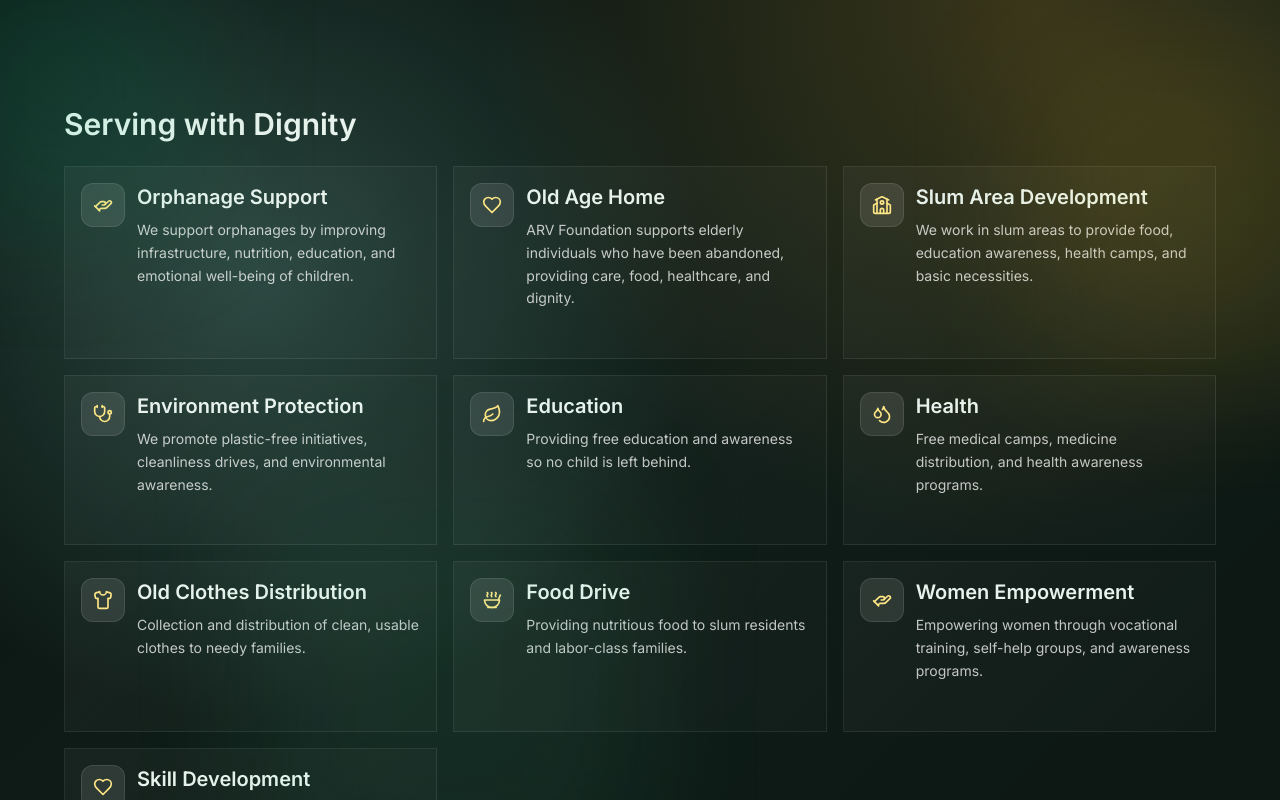
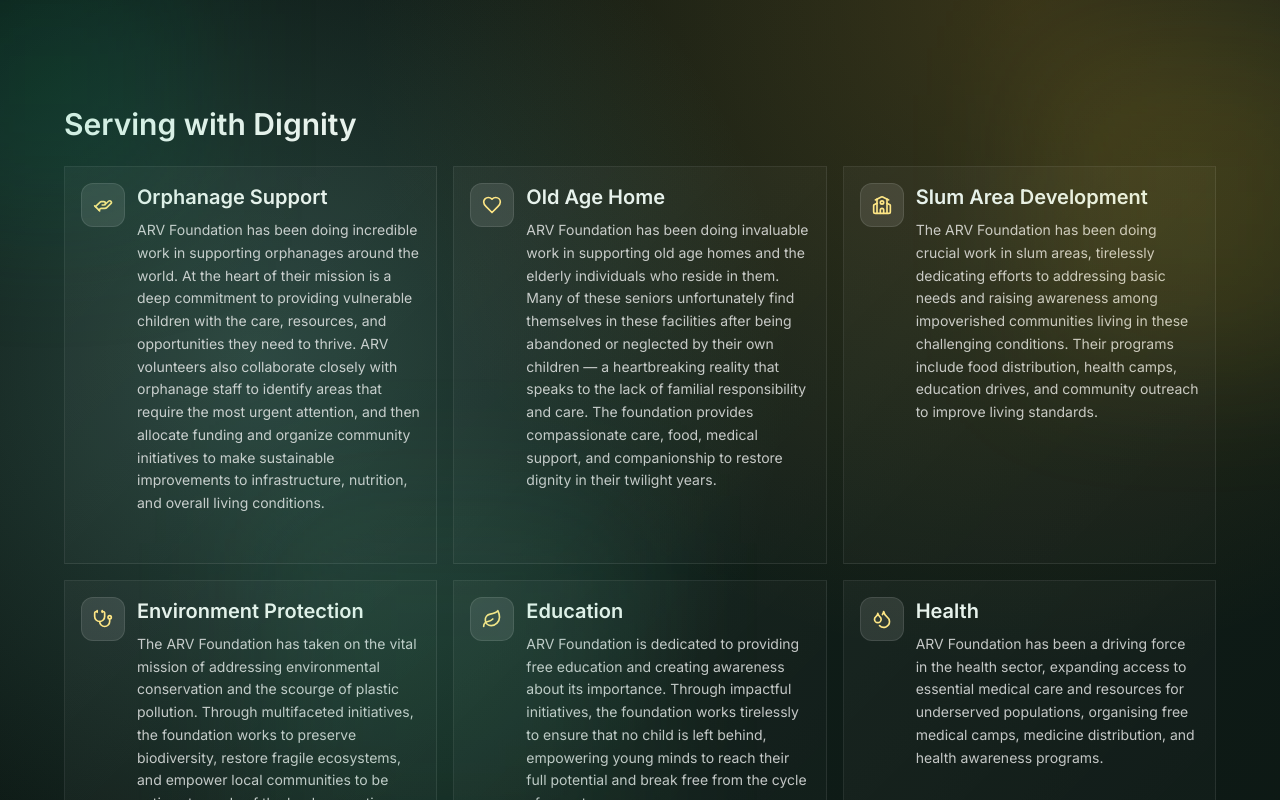
Before and after one commit to Aditya51002/Arv-Foundation, a React (Vite) app: page /work in a window 1280 px wide. Shown: the top 800 px of the page. Built offline with nearby package versions, Linux system fonts and the light colour scheme.

Commit message:
added data pages in the data folder related to the work and intiatives.

```diff
--- a/src/components/InitiativesGrid.jsx
+++ b/src/components/InitiativesGrid.jsx
@@ -1,6 +1,7 @@
 import { motion } from "framer-motion";
 import { Link } from "react-router-dom";
 import { useLanguage } from "../context/LanguageContext.jsx";
+import initiativesContent from "../data/initiativesContent.js";
 import { Sparkles, Recycle, Droplet, ArrowRight } from "lucide-react";
 import initiativeImage1 from "../Images/Initiative/initiativeimage1.jpg";
 import initiativeImage2 from "../Images/Initiative/initiativeimage2.jpg";
@@ -21,10 +22,11 @@
 
 const InitiativesGrid = () => {
   const { t, lang } = useLanguage();
+  const items = initiativesContent;
 
   return (
     <div className="grid grid-cols-1 md:grid-cols-3 gap-4">
-      {t.initiatives.map((item, idx) => {
+      {items.map((item, idx) => {
         const Icon = icons[idx % icons.length];
         const slug = slugify(item.title);
         return (
--- a/src/components/WorkGrid.jsx
+++ b/src/components/WorkGrid.jsx
@@ -2,6 +2,7 @@
 import { Link } from "react-router-dom";
 import { Leaf, Stethoscope, School, HelpingHand, Droplets, Heart, Shirt, Soup, ArrowRight } from "lucide-react";
 import { useLanguage } from "../context/LanguageContext.jsx";
+import workContent from "../data/workContent.js";
 
 function slugify(s) {
   return s
@@ -17,10 +18,12 @@
 
 const WorkGrid = () => {
   const { t, lang } = useLanguage();
+  // Use dedicated work content file instead of translation block
+  const items = workContent;
 
   return (
     <div className="grid grid-cols-1 md:grid-cols-3 gap-4">
-      {t.work.map((item, idx) => {
+      {items.map((item, idx) => {
         const Icon = icons[idx % icons.length];
         const span = spans[idx] || "";
         const slug = slugify(item.title);
--- /dev/null
+++ b/src/data/initiativesContent.js
@@ -0,0 +1,29 @@
+export const initiativesContent = [
+  {
+    title: "Sanitary Pad Initiative",
+    description:
+      "The ARV Foundation has spearheaded a vital initiative aimed at raising awareness and improving access to sanitary pads. By collaborating with local leaders and distributing free sanitary products, the foundation is empowering marginalized populations to manage their periods with dignity. The program includes menstrual hygiene training sessions, destigmatizing conversations, and discreet community-based distribution channels to ensure this critical resource reaches those who need it most.",
+  },
+  {
+    title: "Go For Sangam",
+    description:
+      "The 'Go for Sangam' program mobilizes a comprehensive cleanup effort in Prayagraj's River Sangam, removing accumulated waste, implementing sustainable waste management, and raising community awareness. The initiative also works with policymakers to address root causes like inadequate infrastructure and encroachment to restore the Sangam's ecological balance and spiritual purity.",
+  },
+  {
+    title: "Blood Donation Drive",
+    description:
+      "ARV Foundation has launched initiatives encouraging voluntary blood donation in collaboration with local partners and Police Mitra programs. These drives raise awareness, build trust, and make it easier for people from all walks of life to donate blood — saving lives across communities.",
+  },
+  {
+    title: "Tree Plantation Drive",
+    description:
+      "Planting saplings to increase green cover and combat climate change, ARV Foundation's tree plantation drives engage volunteers and local communities to restore ecosystems and promote environmental stewardship.",
+  },
+  {
+    title: "Winter Blanket Distribution",
+    description:
+      "Providing warm blankets to the homeless during harsh winters, ARV Foundation organizes blanket distribution campaigns to ensure vulnerable individuals have protection from cold weather.",
+  },
+];
+
+export default initiativesContent;
--- /dev/null
+++ b/src/data/workContent.js
@@ -0,0 +1,54 @@
+export const workContent = [
+  {
+    title: "Orphanage Support",
+    description:
+      "ARV Foundation has been doing incredible work in supporting orphanages around the world. At the heart of their mission is a deep commitment to providing vulnerable children with the care, resources, and opportunities they need to thrive. ARV volunteers also collaborate closely with orphanage staff to identify areas that require the most urgent attention, and then allocate funding and organize community initiatives to make sustainable improvements to infrastructure, nutrition, and overall living conditions.",
+  },
+  {
+    title: "Old Age Home",
+    description:
+      "ARV Foundation has been doing invaluable work in supporting old age homes and the elderly individuals who reside in them. Many of these seniors unfortunately find themselves in these facilities after being abandoned or neglected by their own children — a heartbreaking reality that speaks to the lack of familial responsibility and care. The foundation provides compassionate care, food, medical support, and companionship to restore dignity in their twilight years.",
+  },
+  {
+    title: "Slum Area Development",
+    description:
+      "The ARV Foundation has been doing crucial work in slum areas, tirelessly dedicating efforts to addressing basic needs and raising awareness among impoverished communities living in these challenging conditions. Their programs include food distribution, health camps, education drives, and community outreach to improve living standards.",
+  },
+  {
+    title: "Environment Protection",
+    description:
+      "The ARV Foundation has taken on the vital mission of addressing environmental conservation and the scourge of plastic pollution. Through multifaceted initiatives, the foundation works to preserve biodiversity, restore fragile ecosystems, and empower local communities to be active stewards of the land, promoting a sustainable, plastic-free future.",
+  },
+  {
+    title: "Education",
+    description:
+      "ARV Foundation is dedicated to providing free education and creating awareness about its importance. Through impactful initiatives, the foundation works tirelessly to ensure that no child is left behind, empowering young minds to reach their full potential and break free from the cycle of poverty.",
+  },
+  {
+    title: "Health",
+    description:
+      "ARV Foundation has been a driving force in the health sector, expanding access to essential medical care and resources for underserved populations, organising free medical camps, medicine distribution, and health awareness programs.",
+  },
+  {
+    title: "Old Clothes Distribution",
+    description:
+      "ARV Foundation runs clothing collection drives, gathering donations of gently-used garments and distributing them to needy families in nearby slum areas, ensuring access to warm and decent attire for those who need it most.",
+  },
+  {
+    title: "Food Drive",
+    description:
+      "ARV Foundation works to address food insecurity in slum areas and among labor-class populations by organizing food drives that provide nourishment and support to the most vulnerable in these marginalized communities.",
+  },
+  {
+    title: "Women Empowerment",
+    description:
+      "ARV Foundation empowers women through vocational training, self-help groups, and awareness programs to enhance economic independence and social inclusion.",
+  },
+  {
+    title: "Skill Development",
+    description:
+      "Providing vocational training to youth to enhance employability and entrepreneurship, ARV Foundation supports skill development programs that open pathways to sustainable livelihoods.",
+  },
+];
+
+export default workContent;
```
